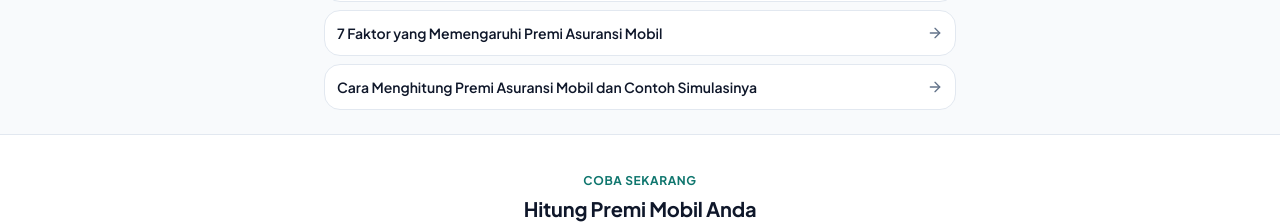
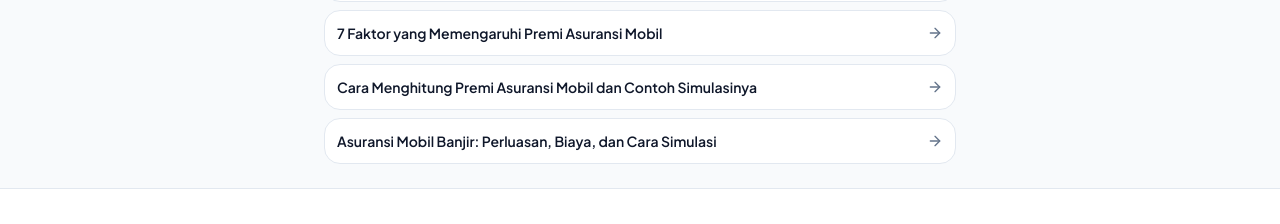
Before and after one commit to abuauf4/Jasa-proteksi, a Next.js app: page /perluasan-asuransi-mobil in a window 1280 px wide. Shown: the part 2723-2947 px from the top of the page. Built offline with nearby package versions, Linux system fonts and the light colour scheme; no server answers; the database is empty.

Commit message:
seo: link flood cluster from extension guide

```diff
--- a/src/app/perluasan-asuransi-mobil/page.tsx
+++ b/src/app/perluasan-asuransi-mobil/page.tsx
@@ -33,6 +33,7 @@ export default async function Page() {
     { slug: "perbedaan-all-risk-dan-tlo", title: "Asuransi Mobil All Risk vs TLO: Perbedaan, Kelebihan, dan Cara Memilih" },
     { slug: "faktor-premi-asuransi-mobil", title: "7 Faktor yang Memengaruhi Premi Asuransi Mobil" },
     { slug: "cara-menghitung-premi-asuransi-mobil", title: "Cara Menghitung Premi Asuransi Mobil dan Contoh Simulasinya" },
+    { slug: "asuransi-mobil-banjir", title: "Asuransi Mobil Banjir: Perluasan, Biaya, dan Cara Simulasi" },
   ];
 
   return (
```
